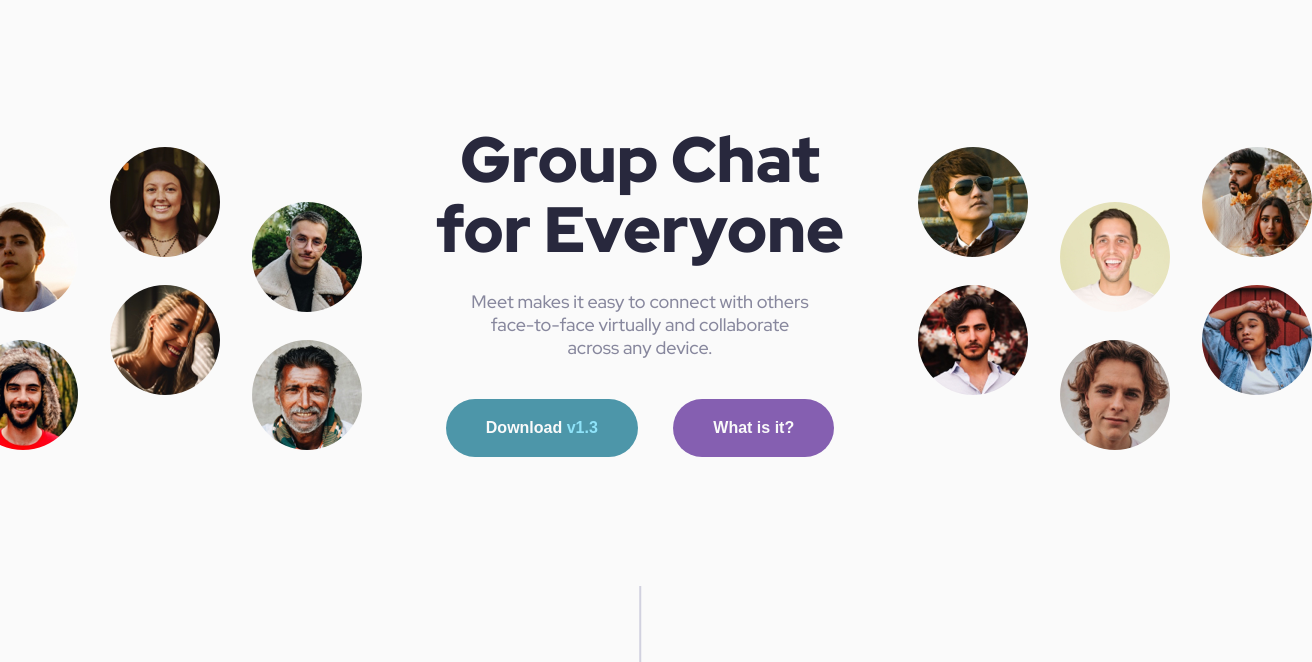
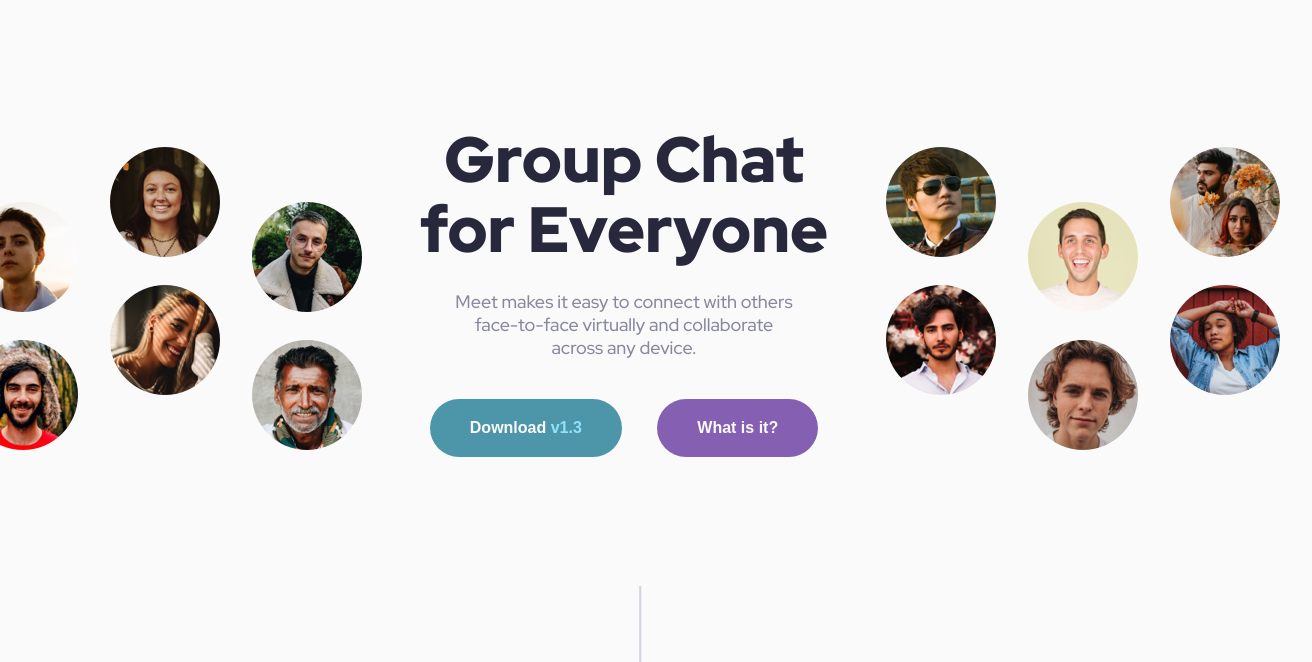
Before and after one commit to maryam-hytham/meet-landing-page, a plain HTML site: page index.html in a window 1280 px wide. Shown: the part 116-778 px from the top of the page, 1312 px wide, since content can reach past the window. Drawn offline with Linux system fonts and the light colour scheme.

```diff
--- a/styles.css
+++ b/styles.css
@@ -19,7 +19,7 @@
   background-color: var(--white);
   display: flex;
   flex-direction: column;
-  justify-content: space-between;
+  justify-content: center;
   text-align: center;
   padding: 3rem 2rem;
   gap: 2rem;
@@ -213,7 +213,7 @@
       background-repeat: no-repeat;
       background-position: left, right;
       margin-left: -12rem;
-      margin-right: -12rem;
+      margin-right: -10rem;
       min-height: 300px;
       text-align: center;
     }
```
